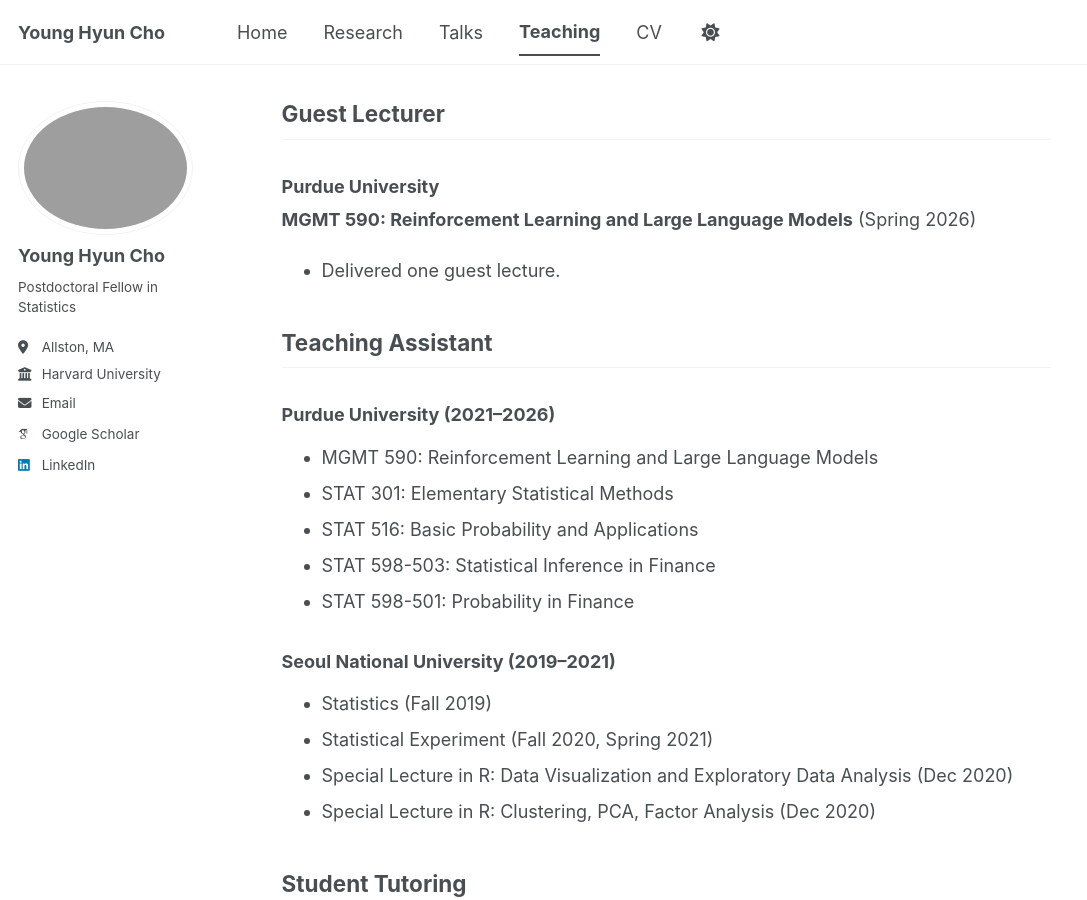
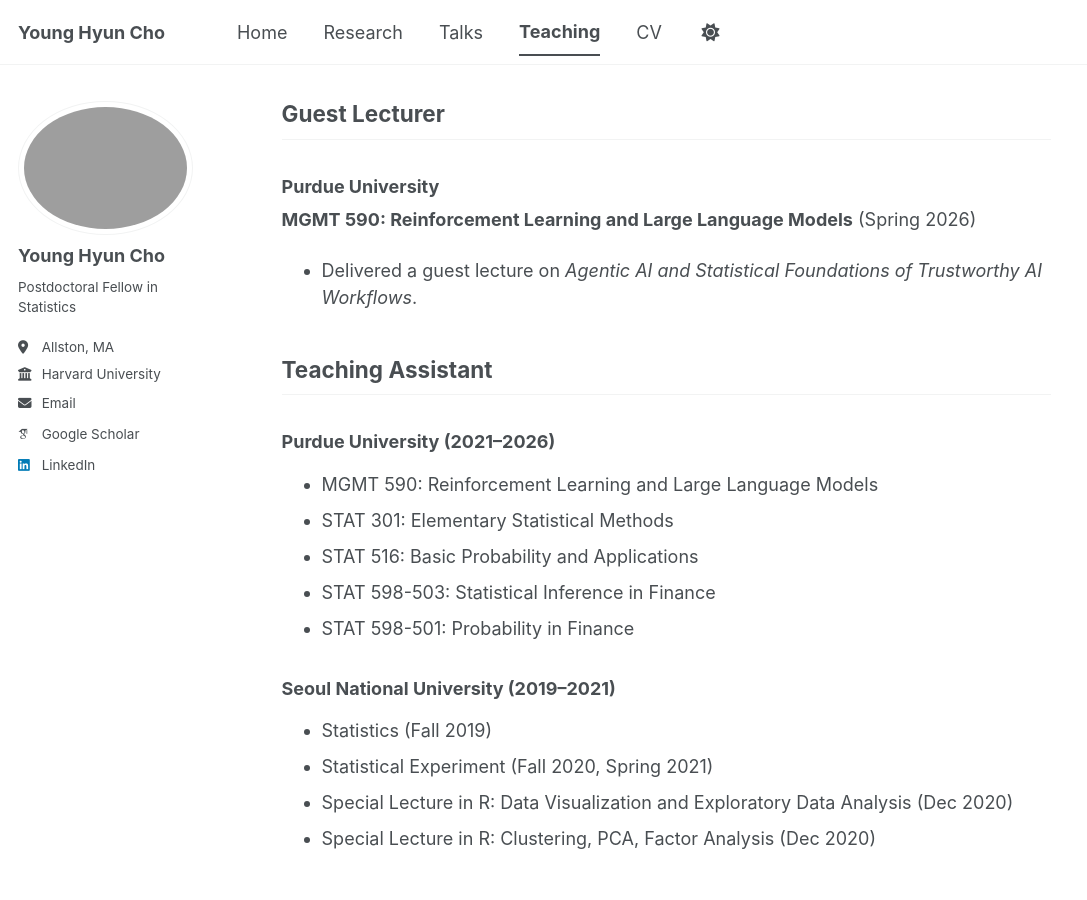
Before and after one commit to yhcho-stat/young, a Jekyll site: the page built from _pages/teaching.html, in a window 1280 px wide and 900 px high, scrolled down 352 px. Shown: the whole window, without its empty margins (0-1087 px from the left). Built offline with Jekyll 4.4.1, drawn with Linux system fonts in a browser that asks for light colours; some web fonts are replaced; a script bundle is joined from its source files by our own code; library files that are not in the unit come from our copies.

Commit message:
Clarify Spring 2026 guest lecture topic

```diff
--- a/_pages/teaching.html
+++ b/_pages/teaching.html
@@ -16,7 +16,7 @@ author_profile: true
 <h2>Guest Lecturer</h2>
 <h3>Purdue University</h3>
 <p><strong>MGMT 590: Reinforcement Learning and Large Language Models</strong> (Spring 2026)</p>
-<ul><li>Delivered one guest lecture.</li></ul>
+<ul><li>Delivered a guest lecture on <em>Agentic AI and Statistical Foundations of Trustworthy AI Workflows</em>.</li></ul>
 
 <h2>Teaching Assistant</h2>
 <h3>Purdue University (2021–2026)</h3>
```
